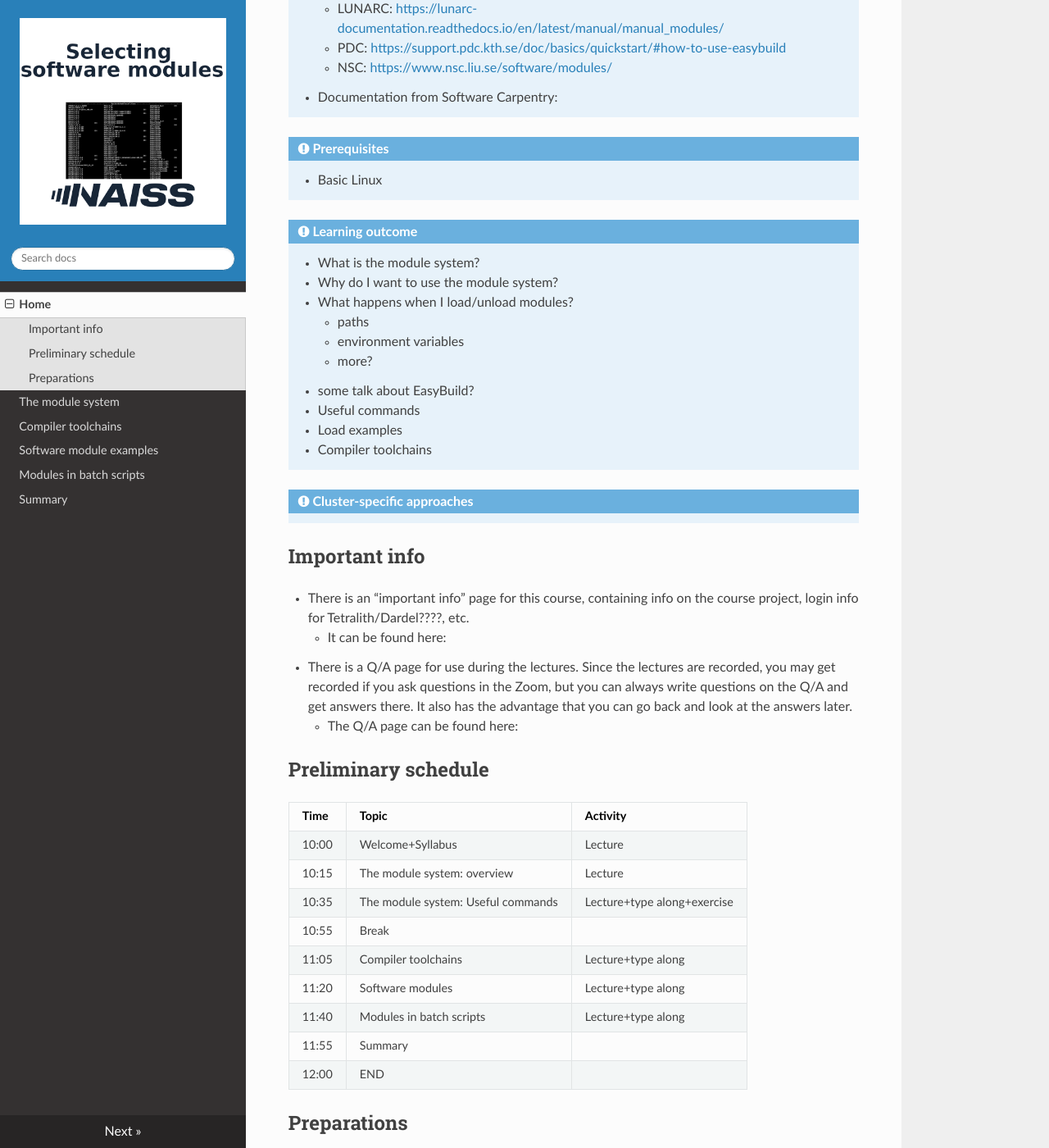
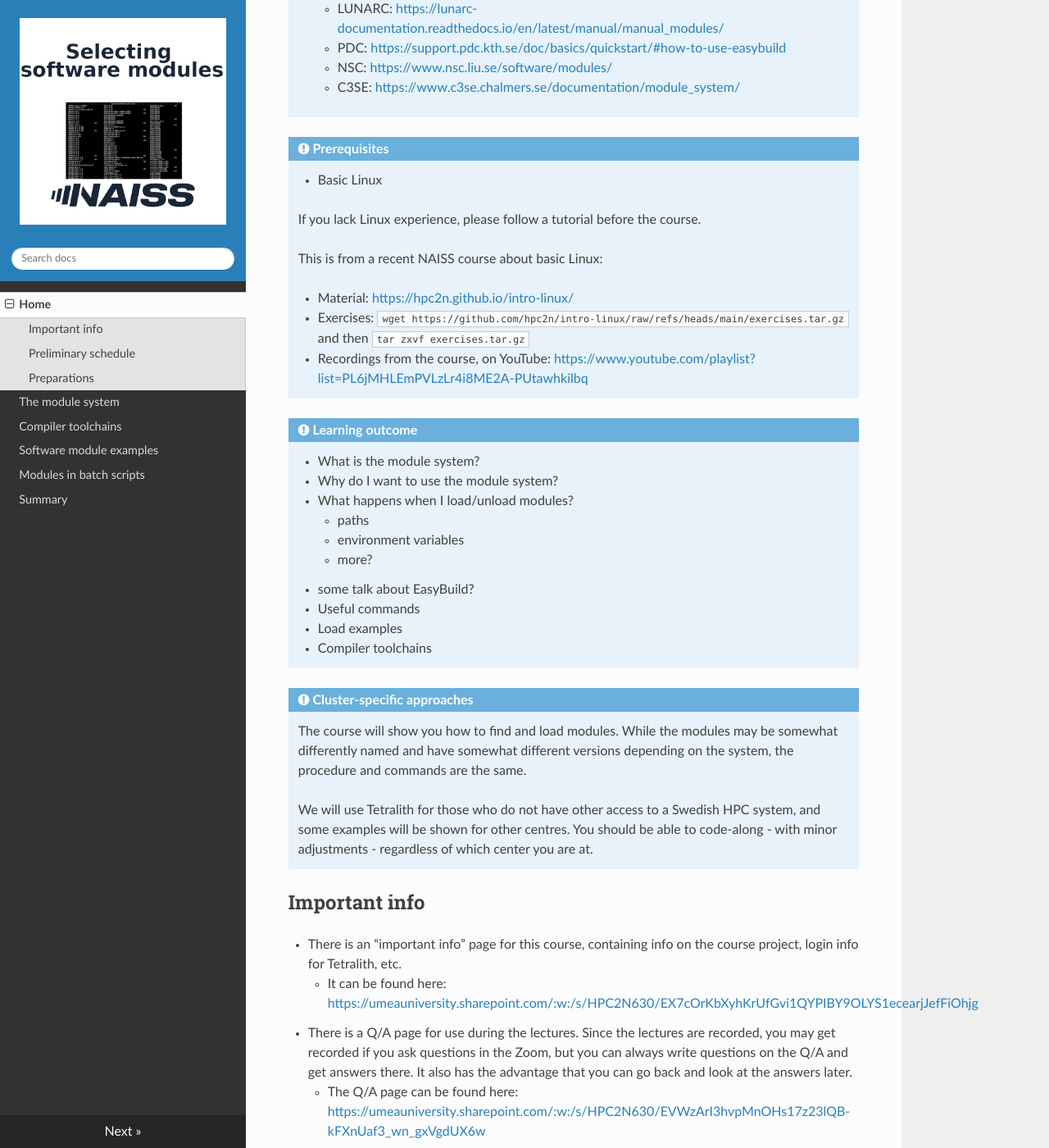
Before and after one commit to hpc2n/selecting-modules, an MkDocs documentation site: the page built from docs/index.md, in a window 1280 px wide and 1400 px high, scrolled down 394 px. Shown: the whole window at 82% size. Built offline with MkDocs 1.6.1, drawn with Linux system fonts in a browser that asks for light colours; nearby versions of some CDN libraries; some of the changed text lies outside the part shown.

Commit message:
Changes to the login info etc.

```diff
--- a/docs/index.md
+++ b/docs/index.md
@@ -12,11 +12,19 @@
         - LUNARC: <a href="https://lunarc-documentation.readthedocs.io/en/latest/manual/manual_modules/" target="_blank">https://lunarc-documentation.readthedocs.io/en/latest/manual/manual_modules/</a>
         - PDC: <a href="https://support.pdc.kth.se/doc/basics/quickstart/#how-to-use-easybuild" target="_blank">https://support.pdc.kth.se/doc/basics/quickstart/#how-to-use-easybuild</a>
         - NSC: <a href="https://www.nsc.liu.se/software/modules/" target="_blank">https://www.nsc.liu.se/software/modules/</a>
-    - Documentation from Software Carpentry:
+        - C3SE: <a href="https://www.c3se.chalmers.se/documentation/module_system/" target="_blank">https://www.c3se.chalmers.se/documentation/module_system/</a>
 
 !!! note "Prerequisites"
 
     - Basic Linux
+
+    If you lack Linux experience, please follow a tutorial before the course.
+
+    This is from a recent NAISS course about basic Linux:
+
+    - Material: <a href="https://hpc2n.github.io/intro-linux/" target="_blank">https://hpc2n.github.io/intro-linux/</a>
+    - Exercises: ``wget https://github.com/hpc2n/intro-linux/raw/refs/heads/main/exercises.tar.gz`` and then ``tar zxvf exercises.tar.gz``
+    - Recordings from the course, on YouTube: <a href="https://www.youtube.com/playlist?list=PL6jMHLEmPVLzLr4i8ME2A-PUtawhkilbq" target="_blank">https://www.youtube.com/playlist?list=PL6jMHLEmPVLzLr4i8ME2A-PUtawhkilbq</a>
 
 !!! note "Learning outcome"
 
@@ -33,12 +41,16 @@
 
 !!! admonition "Cluster-specific approaches"
 
+    The course will show you how to find and load modules. While the modules may be somewhat differently named and have somewhat different versions depending on the system, the procedure and commands are the same.
+
+    We will use Tetralith for those who do not have other access to a Swedish HPC system, and some examples will be shown for other centres. You should be able to code-along - with minor adjustments - regardless of which center you are at.
+
 ## Important info
 
-- There is an "important info" page for this course, containing info on the course project, login info for Tetralith/Dardel????, etc.
-    - It can be found here:
+- There is an "important info" page for this course, containing info on the course project, login info for Tetralith, etc.
+    - It can be found here: <a href="https://umeauniversity.sharepoint.com/:w:/s/HPC2N630/EX7cOrKbXyhKrUfGvi1QYPIBY9OLYS1ecearjJefFiOhjg" target="_blank">https://umeauniversity.sharepoint.com/:w:/s/HPC2N630/EX7cOrKbXyhKrUfGvi1QYPIBY9OLYS1ecearjJefFiOhjg</a>
 - There is a Q/A page for use during the lectures. Since the lectures are recorded, you may get recorded if you ask questions in the Zoom, but you can always write questions on the Q/A and get answers there. It also has the advantage that you can go back and look at the answers later.
-    - The Q/A page can be found here:
+    - The Q/A page can be found here: <a href="https://umeauniversity.sharepoint.com/:w:/s/HPC2N630/EVWzArI3hvpMnOHs17z23lQB-kFXnUaf3_wn_gxVgdUX6w" target="_blank">https://umeauniversity.sharepoint.com/:w:/s/HPC2N630/EVWzArI3hvpMnOHs17z23lQB-kFXnUaf3_wn_gxVgdUX6w</a>
 
 ## Preliminary schedule
 
@@ -65,8 +77,15 @@
     - You will not need a graphical user interface for this course.
     - Even so, if you do not have a favourite SSH client, we recomment using <a href="https://www.cendio.com/thinlinc/download/" target="_blank">ThinLinc</a>
 
-    Connection info:
+    Connection info for some Swedish HPC systems - use the one you have access to:
 
+    - **NSC**
+        - SSH: ``ssh <user>@tetralith.nsc.liu.se``
+        - ThinLinc:
+            - Server: ``tetralith.nsc.liu.se``
+            - Username: ``<your-nsc-username>``
+            - Password: ``<your-nsc-password>``
+        - Note that you need to setup <a href="https://www.nsc.liu.se/support/2fa/" target="_blank">TFA</a> to use NSC!
     - **HPC2N**
         - SSH: ``ssh <user>@kebnekaise.hpc2n.umu.se``
         - ThinLinc:
@@ -107,6 +119,23 @@
             - Username: ``<your-pdc-username>``
             - Password: ``<your-pdc-password>``
         - Note that you need to setup <a href="https://support.pdc.kth.se/doc/login/ssh_login/" target="_blank">SSH keys</a> or kerberos in order to login to PDC!
+    - **C3SE**:
+        - SSH: ``ssh <user>@alvis1.c3se.chalmers.se``
+               or
+               ``ssh <user>@alvis2.c3se.chalmers.se``
+        - ThinLinc:
+            - Server: ``alvis1.c3se.chalmers.se``
+                      or
+                      ``alvis2.c3se.chalmers.se``
+            - Username: ``<your-c3se-username>``
+            - Password: ``<your-c3se-username>``
+        - ThinLinc Webaccess:
+            - Put ``https://alvis1.c3se.chalmers.se:300`` or ``https://alvis2.c3se.chalmers.se:300`` in browser address bar
+            - Put ``<your-c3se-username>`` and ``<your-c3se-password>`` in the login box that opens and click ``Login``
+        - OpenOndemand portal:
+            - Put ``https://alvis.c3se.chalmers.se`` in browser address bar
+            - Put ``<your-c3se-username>`` and ``<your-c3se-password>`` in the login box
+        - Note that Alvis is accessible via SUNET networks (i.e. most Swedish university networks). If you are not on one of those networks you need to use a VPN - preferrably your own Swedish university VPN. If this is not possible, contact ``support@chalmers.se`` and ask to be added to the Chalmers's eduVPN.
 
 !!! note "2. Setup a working directory"
 
@@ -119,7 +148,6 @@
 
     - ``wget ...``
 
-
 !!! note "4. Extract the exercises"
 
     - ``tar zxvf exercises.tar.gz``
```
Also changed, not shown: other parts of docs/index.md (+0 -7 lines).
